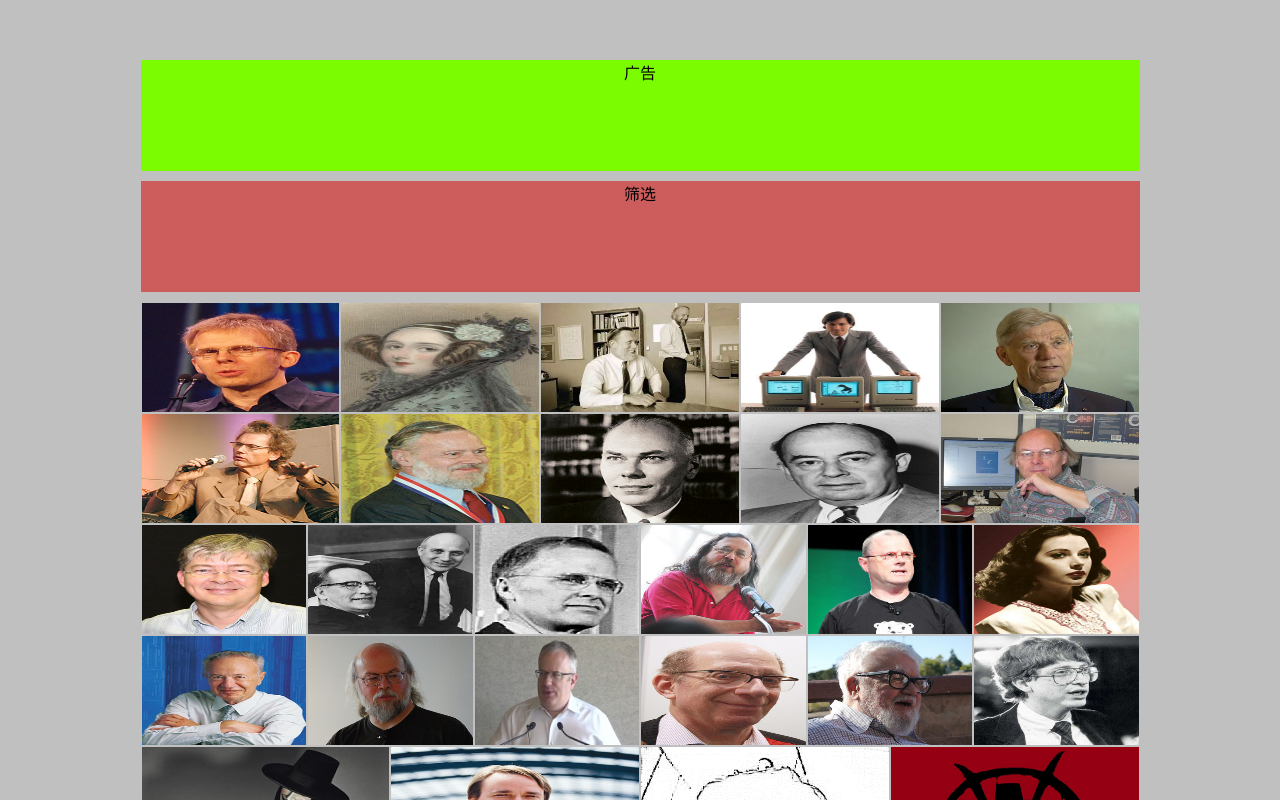
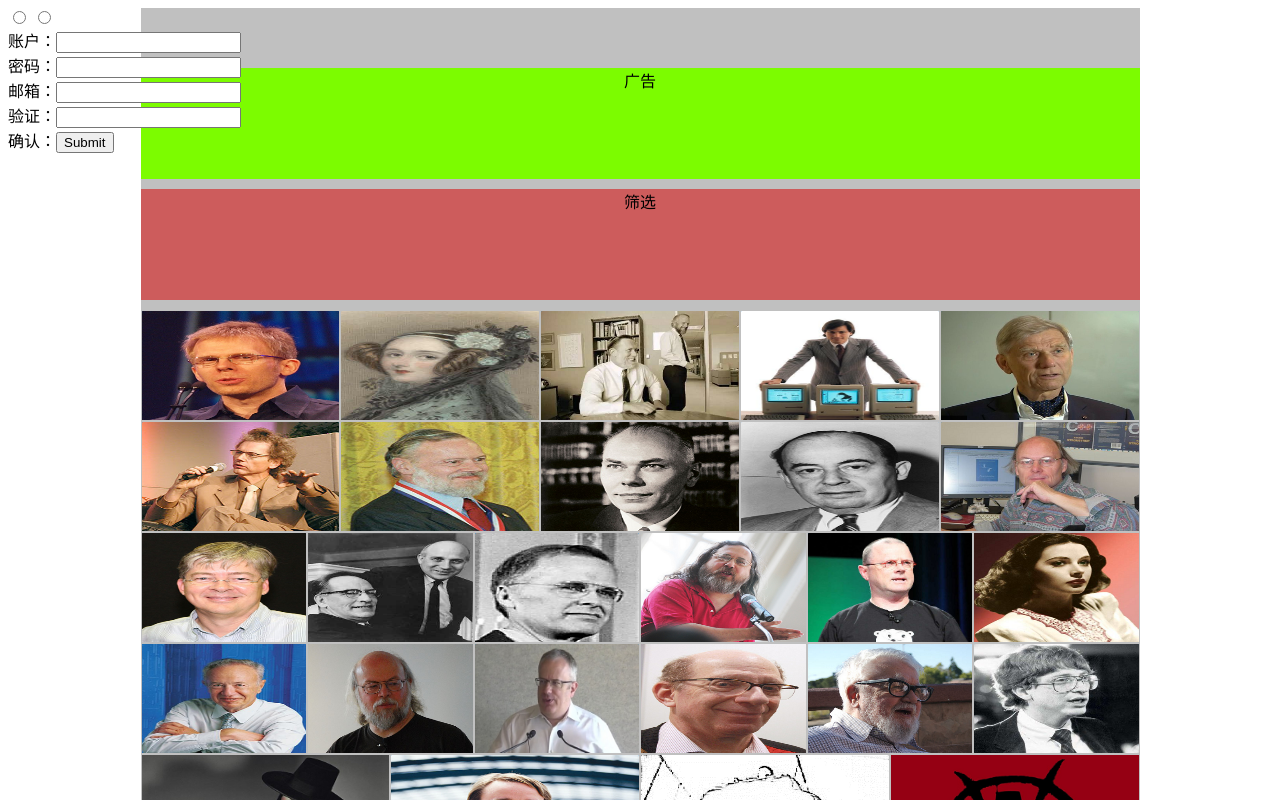
Before and after one commit to nagexiucai/shityun, a plain HTML site: page src/web/html/courses.html in a window 1280 px wide. Shown: the top 800 px of the page. Drawn offline with Linux system fonts and the light colour scheme; files that its build step writes are made by us from their sources; files whose address does not match are found by name.

Commit message:
add ral(register and login) html section into courses

```diff
--- a/src/web/css/layout-courses.css
+++ b/src/web/css/layout-courses.css
@@ -1,4 +1,15 @@
 @CHARSET "UTF-8";
+
+#modal{
+    position:absolute;
+    width:100%;
+    height:100%;
+    z-index:999;
+}
+
+#ral{
+    margin:auto;
+}
 
 #grid{
     width:999px;
--- a/src/web/html/courses.html
+++ b/src/web/html/courses.html
@@ -6,7 +6,21 @@
 <link rel="stylesheet" href="/static/css/layout-courses.css" type="text/css">
 <title>ShitYun翔云课程</title>
 </head>
-<body id="grid">
+<body>
+<div id="modal">
+	<div id="ral" title="register and login">
+		<form method="post" action="javascript:void(0);">
+			<input type="radio" name="whattodo" value="login" onclick="alert('隐藏一些');"/>
+			<input type="radio" name="whattodo" value="register" onclick="alert('显示一些');"/><br/>
+			账户：<input type="text" name="account"/><br/>
+			密码：<input type="password" name="password"/><br/>
+			邮箱：<input type="text" name="mail"/><br/>
+			验证：<input type="text" name="authcode"/><br/>
+			确认：<input type="submit"/>
+		</form>
+	</div>
+</div>
+<div id="grid">
 <div id="advertisement">广告</div>
 <div id="filter">筛选</div>
 <div id="kiosk">
@@ -67,5 +81,6 @@
 	</div>
 </div>
 <div id="status">状态</div>
+</div>
 </body>
 </html>
```
